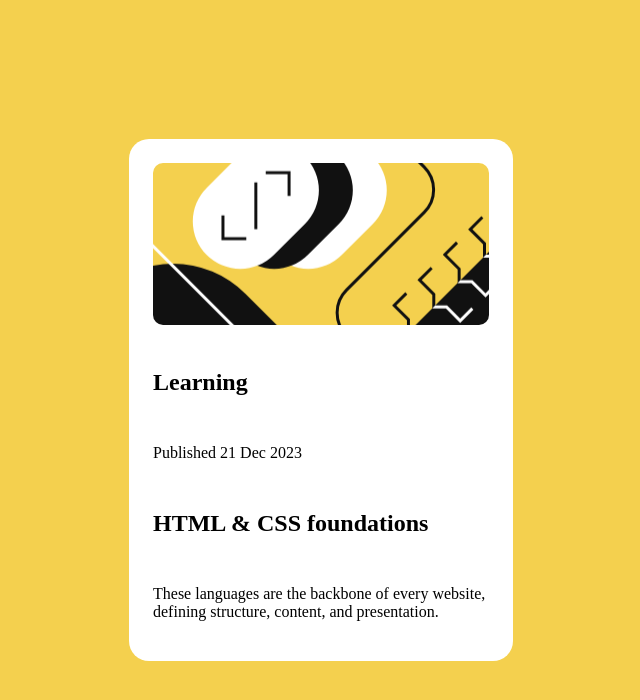
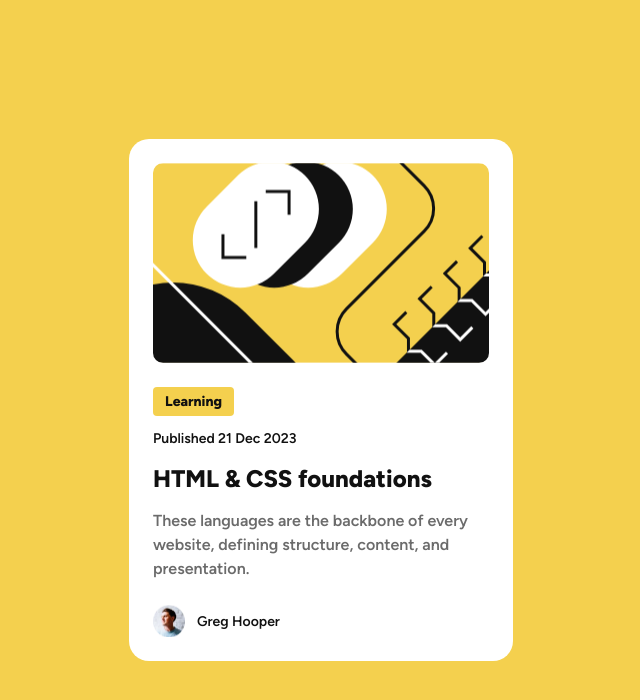
Before and after one commit to ernur-burshak/Blog-Preview-Card, a plain HTML site: page index.html in a window 1280 px wide. Shown: the whole page, without its empty margins (319-959 px from the left). Drawn offline with Linux system fonts and the light colour scheme.

Commit message:
improved the project

```diff
--- a/index.html
+++ b/index.html
@@ -20,13 +20,17 @@
     <main class="container">
       <div class="container-main-image"></div>
       <section class="container-text">
-        <h1>Learning</h1>
-        <p>Published 21 Dec 2023</p>
-        <h2>HTML & CSS foundations</h2>
-        <p>
+        <h1 class="learning-text">Learning</h1>
+        <p class="time-text">Published 21 Dec 2023</p>
+        <h2 class="big-text">HTML & CSS foundations</h2>
+        <p class="text-description">
           These languages are the backbone of every website, defining structure,
           content, and presentation.
         </p>
+      </section>
+      <section class="author">
+        <div class="userpic"></div>
+        <h3 class="authorname">Greg Hooper</h3>
       </section>
     </main>
 
--- a/style/style.css
+++ b/style/style.css
@@ -1,3 +1,17 @@
+@font-face {
+  font-family: "Figtree";
+  src: url("../assets/fonts/static/Figtree-ExtraBold.ttf") format("truetype");
+  font-weight: 800; /* Для ExtraBold шрифта */
+  font-style: normal;
+}
+
+@font-face {
+  font-family: "Figtree";
+  src: url("../assets/fonts/static/Figtree-SemiBold.ttf") format("truetype");
+  font-weight: 600; /* Для SemiBold шрифта */
+  font-style: normal;
+}
+
 body {
   background-color: #f4d04e;
   margin: 0;
@@ -5,11 +19,12 @@ body {
   justify-content: center; /* Центрируем по горизонтали */
   align-items: center; /* Центрируем по вертикали */
   height: 100vh; /* Устанавливаем высоту на всю высоту экрана */
+  font-family: Figtree;
 }
 
 .container {
   background-color: #ffffff;
-  height: 522px;
+  height: fit-content;
   width: 384px;
   border-radius: 20px;
   padding: 24px;
@@ -37,12 +52,81 @@ body {
   gap: 12px; /* вертикальный промежуток между элементами */
 }
 
+.learning-text {
+  background-color: #f4d04e;
+  color: #111111;
+  border-radius: 4px;
+  margin: 0; /* Убирает стандартные отступы */
+  padding: 4px 12px; /* Вертикальные и горизонтальные отступы */
+  font-size: 14px; /* Размер шрифта */
+  font-weight: 800; /* Extra Bold */
+  line-height: 150%; /* Межстрочный интервал */
+  letter-spacing: 0px; /* Расстояние между буквами */
+  width: fit-content; /* Подгоняет ширину элемента под его содержимое */
+}
+
+.time-text {
+  color: #111111;
+  margin: 0;
+  font-size: 14px;
+  font-weight: 600;
+  line-height: 150%;
+  letter-spacing: 0px;
+  width: fit-content;
+}
+
+.big-text {
+  color: #111111;
+  margin: 0;
+  font-size: 24px; /* Размер шрифта */
+  font-weight: 800; /* Extra Bold */
+  line-height: 150%; /* Межстрочный интервал */
+  letter-spacing: 0px; /* Расстояние между буквами */
+  width: 100%;
+}
+
+.text-description {
+  color: #6b6b6b;
+  margin: 0;
+  font-size: 16px; /* Размер шрифта */
+  font-weight: 600;
+  line-height: 150%; /* Межстрочный интервал */
+  letter-spacing: 0px; /* Расстояние между буквами */
+  width: 100%;
+}
+
 .attribution {
   font-size: 11px;
   text-align: center;
   display: none;
 }
 
+.author {
+  width: fit-content;
+  display: flex; /* активируем флекс-контейнер */
+  flex-direction: row; /* элементы располагаются горизонтально */
+  gap: 12px; /* горизонтальный промежуток между элементами */
+  align-items: center;
+}
+
+.userpic {
+  background-image: url("../assets/images/image-avatar.webp");
+  width: 32px;
+  height: 32px;
+  background-size: cover;
+  background-position: center;
+}
+
+.authorname {
+  color: #111111;
+  margin: 0;
+  font-size: 14px; /* Размер шрифта */
+  font-weight: 600;
+  line-height: 150%; /* Межстрочный интервал */
+  letter-spacing: 0px; /* Расстояние между буквами */
+  width: fit-content;
+}
+
 .attribution a {
   color: hsl(228, 45%, 44%);
 }
```
